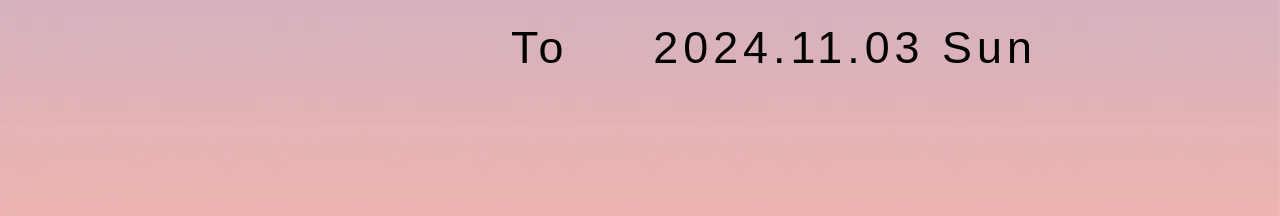
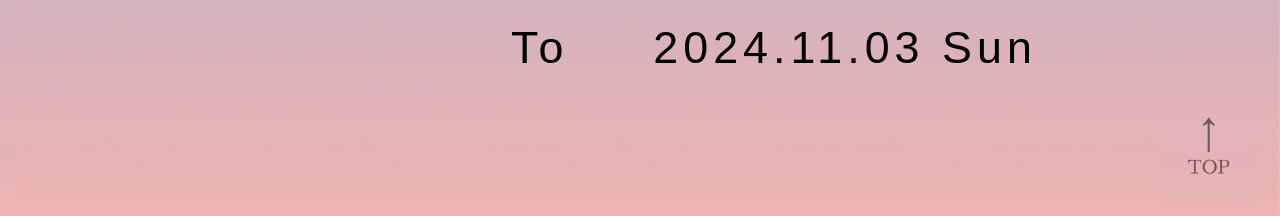
Before and after one commit to ynufes-tech/ynufes-tokiwa24, a Nuxt app: page / in a window 1280 px wide. Shown: the part 554-770 px from the top of the page. Built offline with nearby package versions, Linux system fonts and the light colour scheme; a web font is replaced by a local one.

Commit message:
floatingボタン作成

```diff
--- /dev/null
+++ b/components/FloatingButton.vue
@@ -0,0 +1,57 @@
+<script lang="ts" setup></script>
+
+<template>
+  <div class="floating-button">
+    <a href="#">
+      <img
+        src="~/assets/images/FloatingButton.webp"
+        class="floating-button-img"
+        onclick="goClick()"
+        alt="トップに戻るボタン"
+    /></a>
+  </div>
+</template>
+
+<style lang="scss" scoped>
+@import "assets/scss/_breakpoint.scss";
+.floating-button-img {
+  display: block;
+  width: 100px;//大きさを決める
+  box-sizing: border-box;
+  padding-top: 30px;
+  text-align: center;
+  opacity: 0.5;
+  position: fixed;//画面の中でも位置を固定
+  bottom: 20px;//めっちゃ下側に置く
+  right: 20px;//めっちゃ右側に置く
+  z-index: 10000;//他のものと重なったときに上に表示されるように
+}
+.floating-button-img::before {
+  content: "";
+  display: block;
+  width: 25%;
+  height: 25%;
+  top: 25%;
+  left: 0;
+  right: 0;
+  margin: auto;
+  position: absolute;
+  transform: rotate(-45deg);
+}
+.floating-button-img:hover {
+  opacity: 1;
+}
+@include md {
+  .floating-button-img {
+    width: 60px;//スマホ版だと少し小さくなる
+    opacity: 1;
+    border: none;
+    background: none;
+    bottom: 10px;
+    right: 10px;
+  }
+  .floating-button-img::before {
+    bottom: 0;
+  }
+}
+</style>
--- a/layouts/default.vue
+++ b/layouts/default.vue
@@ -59,6 +59,8 @@ onMounted(() => {
         ></div>
       </div>
     </div>
+    <FloatingButton />
+
   </div>
 </template>
 <style lang="scss" scoped>
```
Also changed, not shown: assets/images/FloatingButton.webp (added).
